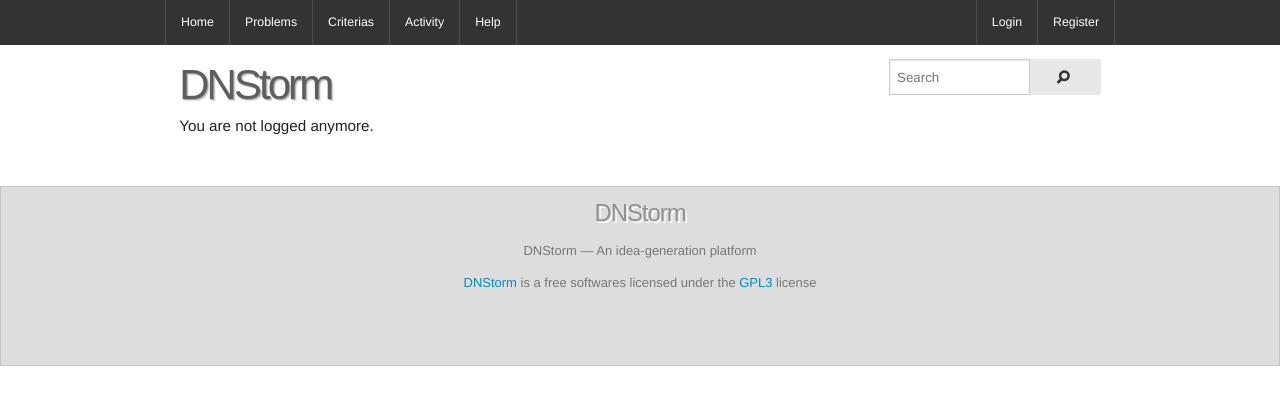
After one commit to vmassuchetto/dnstorm, a Django app: template dnstorm/app/templates/registration/logout.html in a window 1280 px wide. The commit adds this page. Shown: the top 405 px of the page. Run offline with Django 3.2, Linux system fonts and the light colour scheme; the template is opened without the code that fills it, so the values that code supplies are empty; parts of the project's set-up code (start-up, migrations or seed data) failed here and were passed over; some libraries are stand-ins or nearby versions; some web fonts are replaced.

Commit message:
Small fixes and logout template

```diff
--- /dev/null
+++ b/dnstorm/app/templates/registration/logout.html
@@ -0,0 +1,12 @@
+{% extends "base.html" %}
+{% load crispy_forms_tags i18n %}
+
+{% block "bodyclass" %}logout{% endblock %}
+
+{% block "content" %}
+    <div class="row">
+    <div class="columns large-12">
+        <p>{% trans "You are not logged anymore." %}</p>
+    </div>
+    </div>
+{% endblock %}
--- a/dnstorm/app/templates/table.html
+++ b/dnstorm/app/templates/table.html
@@ -141,7 +141,7 @@
             {% endfor %}
         </tbody>
     </table>
-    <small>{% trans "Click on the table cells to select ideas." %}
+    <p>{% trans "Click on the table cells to select ideas." %}</p>
     </div>
     </div>
 
--- a/dnstorm/app/views/problem.py
+++ b/dnstorm/app/views/problem.py
@@ -317,7 +317,7 @@ class ProblemView(FormView):
     @reversion.create_revision()
     def form_valid(self, form):
         """
-        That' actually an Idea object creation procedure, since the form in
+        This is actually an Idea object creation procedure, since the form in
         this view is meant to show problem information but to save Idea
         information.
         """
```
